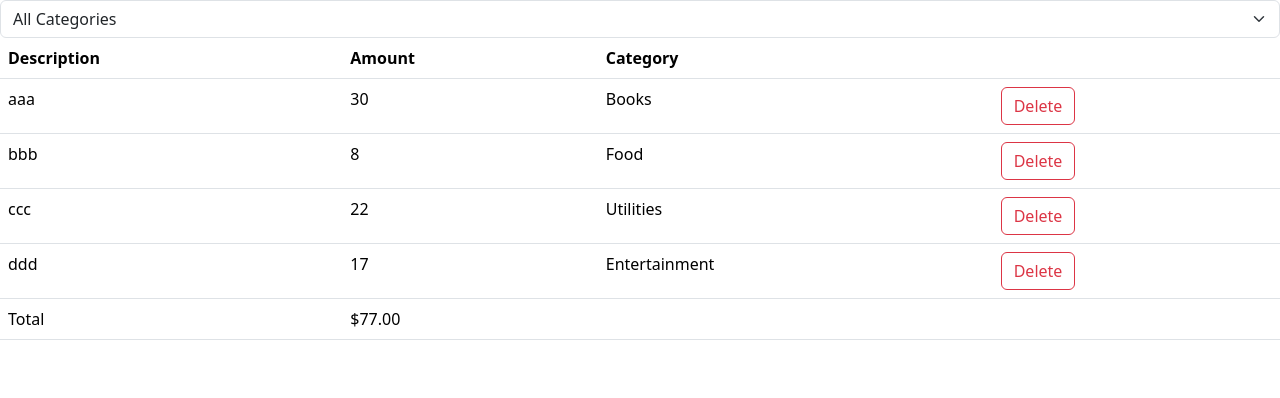
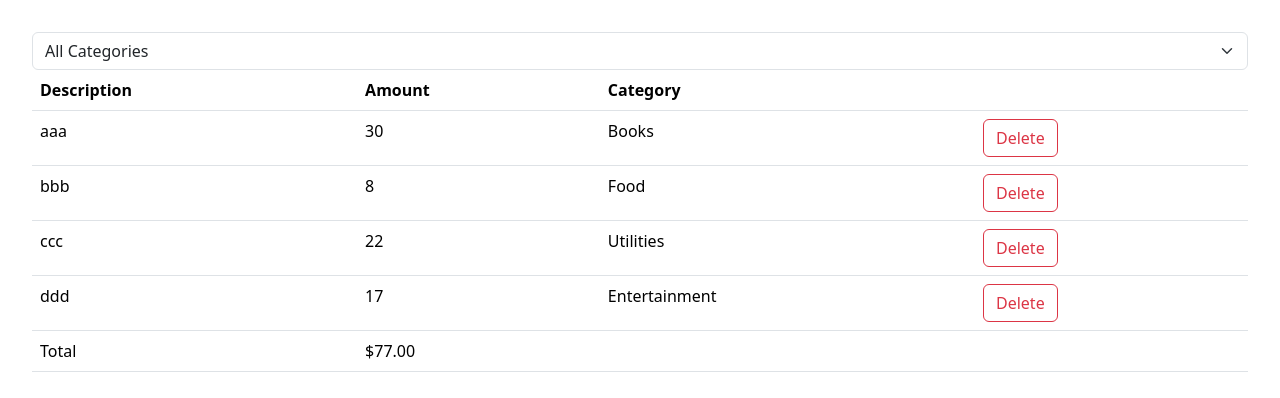
Before and after one commit to davidsaulrodriguez/basic-expense-tracker-typescript, a React (Vite) app: page / in a window 1280 px wide. Shown: the top 398 px of the page. Built offline with nearby package versions, Linux system fonts and the light colour scheme.

Commit message:
add some padding, just because.

```diff
--- /dev/null
+++ b/src/main.css
@@ -0,0 +1,3 @@
+body {
+    padding: 2rem;
+}
```
Also changed, not shown: src/main.tsx (+7 -6 lines), src/components/expense-tracker/components/ExpenseForm.tsx (added).
